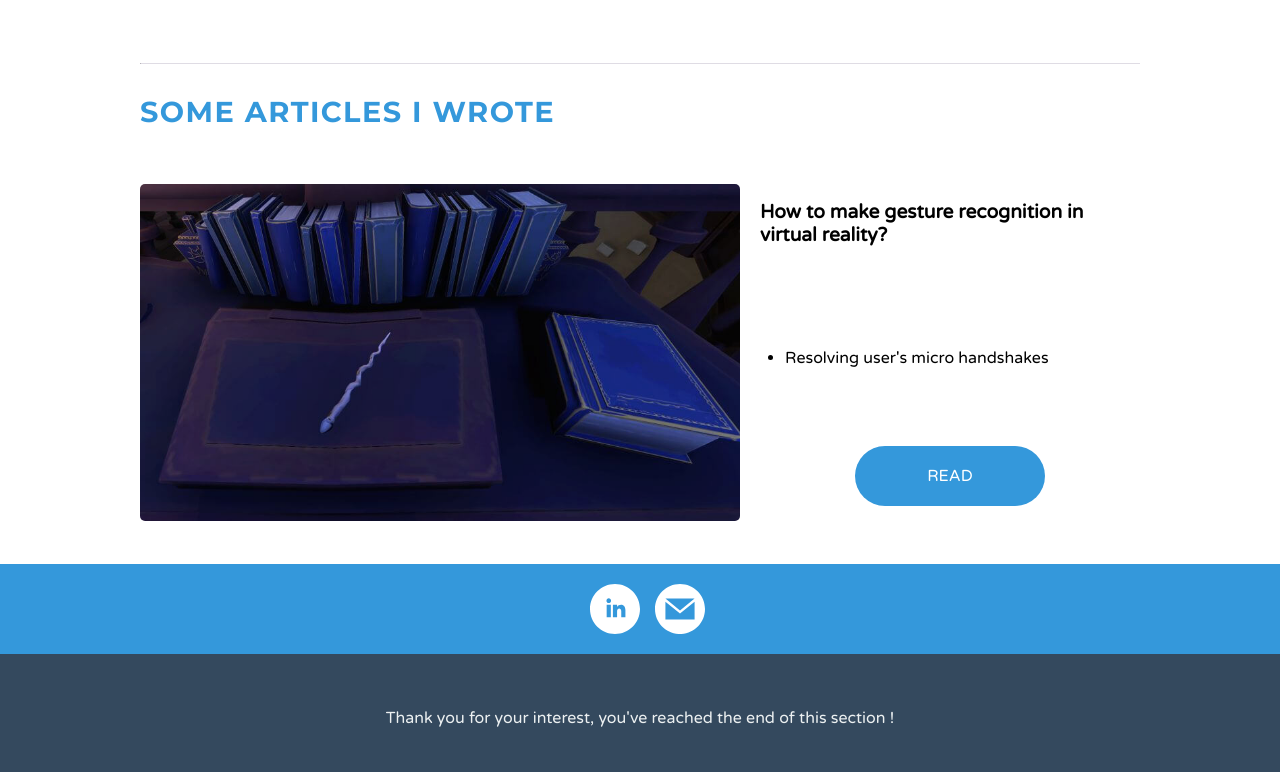
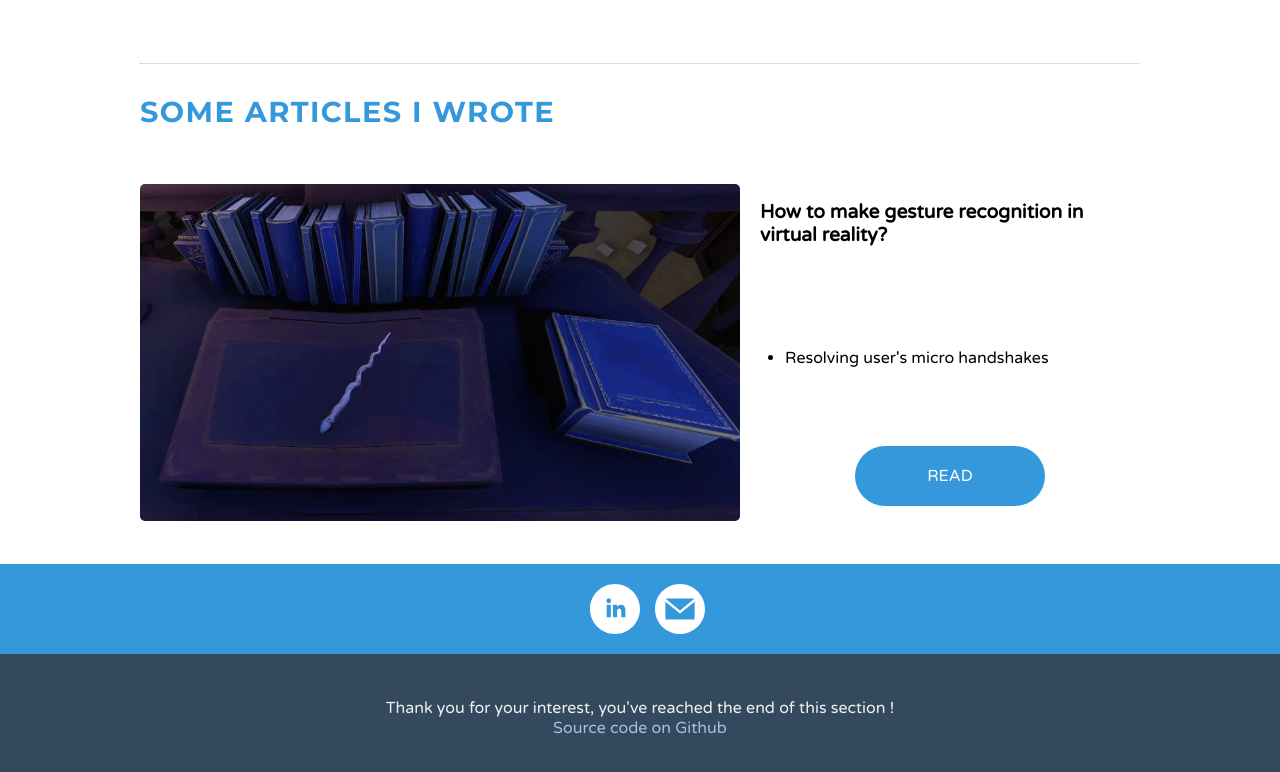
Before and after one commit to Theo-Farnole/my-portfolio-v3, a React (Create React App) app: page / in a window 1280 px wide. Shown: the part 3164-3936 px from the top of the page. Built offline with nearby package versions, Linux system fonts and the light colour scheme.

Commit message:
ADD source code link in footer

```diff
--- a/src/components/footer.css
+++ b/src/components/footer.css
@@ -61,6 +61,15 @@ THX YOU SECTION
     margin: 0;
 }
 
+#thx_you_section a {
+    color: #9dc3e5;
+    text-decoration: none;
+}
+
+#thx_you_section a:hover {
+    text-decoration: underline;
+}
+
 #thx_you_section {
     background-color: var(--footer-color);
     color: var(--footer-text-color);
--- a/src/components/footer.tsx
+++ b/src/components/footer.tsx
@@ -10,8 +10,13 @@ const Footer = () => {
 
             <div id="thx_you_section">
                 <p>
-                    Thank you for your interest, you've reached the end of this section !
+                    Thank you for your interest, you've reached the end of this section !<br />
+                    <a href="https://github.com/Theo-Farnole/my-portfolio-v3">
+                        Source code on Github
+                    </a>
                 </p>
+
+                <br />
             </div>
         </footer>
     </div>;
```
